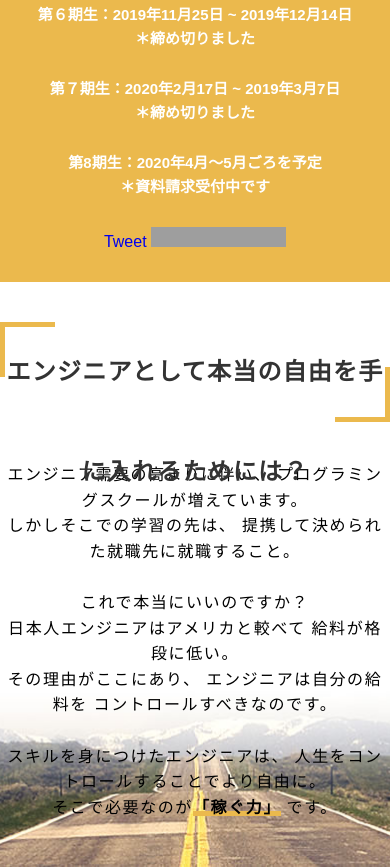
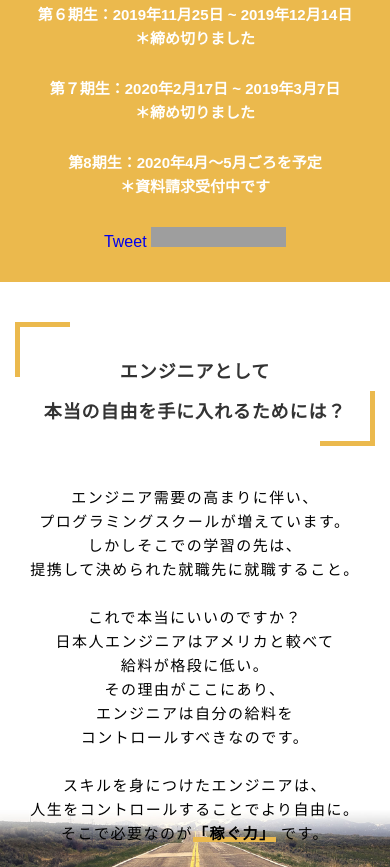
Before and after one commit to katayamahide/isara, a plain HTML site: page index.html in a window 390 px wide. Shown: the part 604-1471 px from the top of the page. Drawn offline with Linux system fonts and the light colour scheme; grey boxes are pictures that could not be loaded.

Commit message:
Add files via upload

```diff
--- a/css/responsive.scss
+++ b/css/responsive.scss
@@ -64,6 +64,7 @@
   .freedom {
 
     &-ttl {
+      width: calc(100% - 30px);
       @include font01-tb;
     }
 
@@ -190,17 +191,29 @@
 
     }
 
-    .brsp {
-      display: block;
+  }
+
+  .freedom {
+    background: {
+      position: bottom;
+      size: contain;
+      repeat: no-repeat;
     }
 
-    // .freedom {
-    //   &-ttl {
-    //     @include font01-sp;
-    //   }
+    &-ttl {
+      @include font01-sp;
+      line-height: 40px;
+      height: 124px;
+      padding-top: 30px;
+    }
 
-    //   &-txt {
-    //     @include font02-sp;
-    //   }
+    &-txt {
+      @include font02-sp;
+    }
+  }
+
+
+  .brsp {
+    display: block;
   }
 }
--- a/index.html
+++ b/index.html
@@ -65,23 +65,23 @@
   </section>
   <section class="freedom">
     <p class="freedom-ttl">
-      エンジニアとして本当の自由を手に入れるためには？
+      エンジニアとして<br class="brsp" />本当の自由を手に入れるためには？
     </p><!-- /.freedom-ttl -->
     <p class="freedom-txt">
-      エンジニア需要の高まりに伴い、
+      エンジニア需要の高まりに伴い、<br class="brsp">
       プログラミングスクールが増えています。<br>
-      しかしそこでの学習の先は、
+      しかしそこでの学習の先は、<br class="brsp">
       提携して決められた就職先に就職すること。<br><br>
 
       これで本当にいいのですか？<br>
-      日本人エンジニアはアメリカと較べて
+      日本人エンジニアはアメリカと較べて<br class="brsp">
       給料が格段に低い。<br>
 
-      その理由がここにあり、
-      エンジニアは自分の給料を
+      その理由がここにあり、<br class="brsp">
+      エンジニアは自分の給料を<br class="brsp">
       コントロールすべきなのです。<br><br>
 
-      スキルを身につけたエンジニアは、
+      スキルを身につけたエンジニアは、<br class="brsp">
       人生をコントロールすることでより自由に。<br>
       そこで必要なのが<span class="freedom-underline">「稼ぐ力」</span><!-- /.freedom-underline --> です。
 
```
Also changed, not shown: css/responsive.css, 1 other file.
